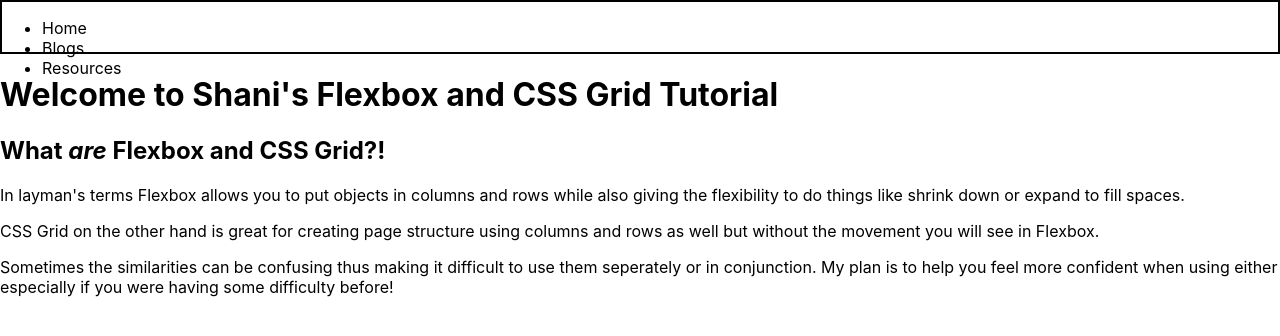
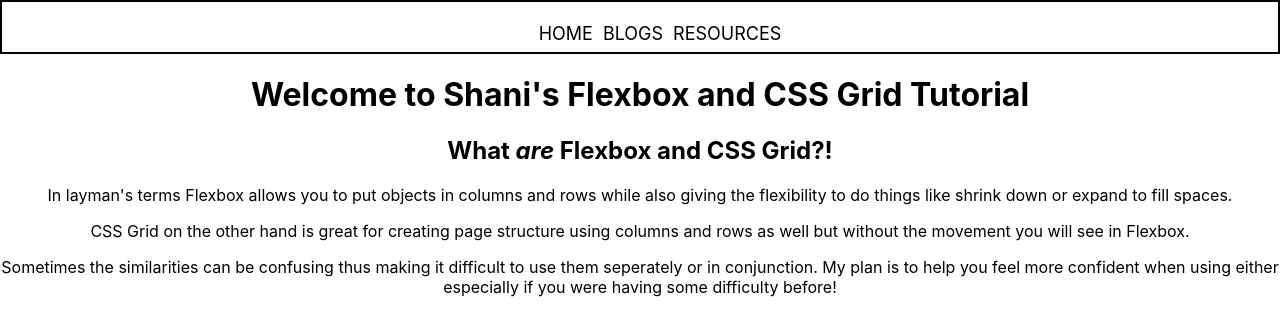
Before and after one commit to shanicunn/flex-grid-tut, a React (Create React App) app: page / in a window 1280 px wide. Shown: the top 336 px of the page. Built offline with nearby package versions, Linux system fonts and the light colour scheme.

Commit message:
Banner and home text styling

```diff
--- a/src/App.css
+++ b/src/App.css
@@ -1,7 +1,38 @@
+/* ////////////// */
+/*    Banner      */
+/* ////////////// */
+#Banner {
+  height: 50vh;
+  text-transform: uppercase;
+  text-align: center;
+  font-size: 80px;
+}
+/* ////////////// */
+/*      Home      */
+/* ////////////// */
+
 #Home {
 
 }
+#Home h1, #Home h2, #Home p {
+  text-align: center;
+}
+/* ////////////// */
+/*      Nav       */
+/* ////////////// */
 #Nav {
   height: 50px;
   border: 2px solid black;
+
 }
+#Nav ul {
+  /* notate in tutorial */
+  display: flex;
+  justify-content: center;
+}
+#Nav li {
+  list-style: none;
+  padding: 5px;
+  text-transform: uppercase;
+  font-size: 18px;
+}
```
